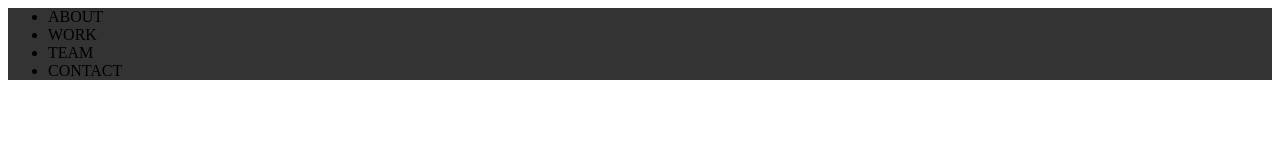
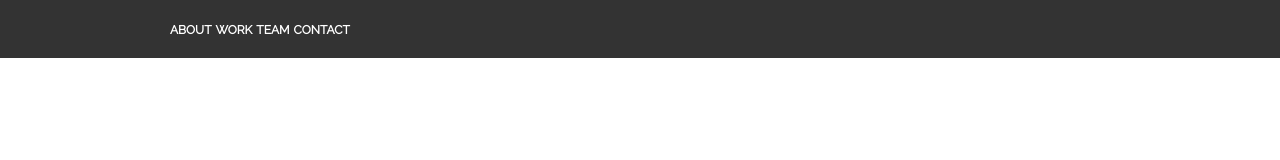
Before and after one commit to sundeepkamath/BroadwayWebsite, a plain HTML site: page index.html in a window 1280 px wide. Drawn offline with Linux system fonts and the light colour scheme.

Commit message:
Added appropriate css to style the navbar and the website header.

```diff
--- a/index.html
+++ b/index.html
@@ -1,6 +1,7 @@
 <html>
 	<head>
 		<title>Broadway</title>
+		<link href='https://fonts.googleapis.com/css?family=Raleway:400, 600' rel='stylesheet' type='text/css'>
 		<link type="text/css" rel="stylesheet" href="style.css">
 	</head>
 	<body>
--- a/style.css
+++ b/style.css
@@ -1,3 +1,27 @@
+html, body {
+  margin: 0;
+  padding: 0;
+}
+
 .header{
 	background-color: #333333;
 }
+
+.container {
+  max-width: 940px;
+  margin: 0 auto;
+  padding: 0 10px;
+}
+
+.nav {
+  margin: 0;
+  padding: 20px 0;
+}
+
+.nav li {
+  color: #fff;
+  font-family: 'Raleway', sans-serif;
+  font-weight: 600;
+  font-size: 12px;
+  display: inline;
+}
```
